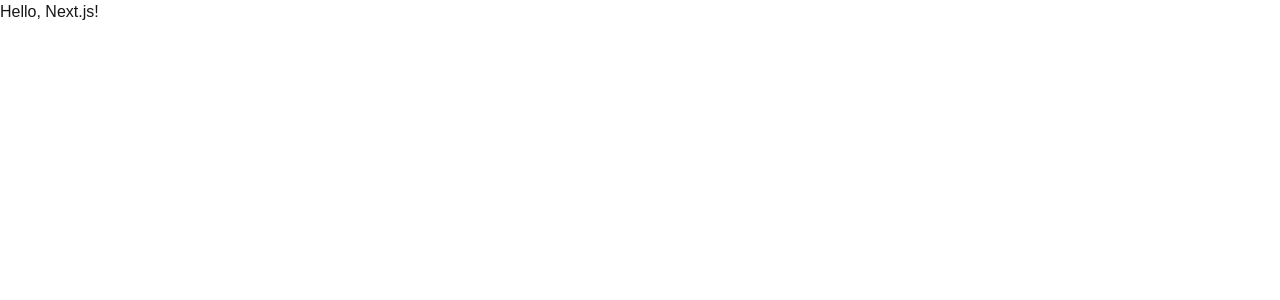
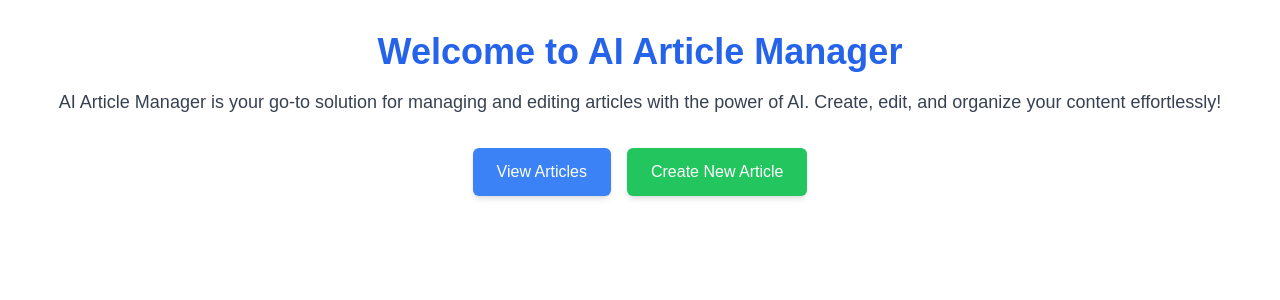
Before and after one commit to usamaamjad811/AI-ArticleManager, a Next.js app in the folder frontend/: page / in a window 1280 px wide. Shown: the top 300 px of the page. Built offline with nearby package versions, Linux system fonts and the light colour scheme.

Commit message:
Home Page updated

```diff
--- a/frontend/src/app/components/ArticleForm.tsx
+++ b/frontend/src/app/components/ArticleForm.tsx
@@ -3,7 +3,6 @@
 import { useState } from 'react';
 import { useRouter } from 'next/navigation';
 import axios from 'axios';
-
 
 interface Article {
   title: string;
@@ -19,10 +18,13 @@ interface ArticleFormProps {
 export default function ArticleForm({ article, articleId, isEditing = false }: ArticleFormProps) {
   const [title, setTitle] = useState(article?.title || '');
   const [content, setContent] = useState(article?.content || '');
+  const [loading, setLoading] = useState(false);
+  const [success, setSuccess] = useState(false);
   const router = useRouter();
 
   const handleSubmit = async (e: React.FormEvent) => {
     e.preventDefault();
+    setLoading(true); // Start loading
     const payload = { title, content };
 
     try {
@@ -31,13 +33,23 @@ export default function ArticleForm({ article, articleId, isEditing = false }: A
       } else {
         await axios.post('http://127.0.0.1:8000/articles/', payload);
       }
+      setSuccess(true); // Show success message
+      setLoading(false); // Stop loading
+
+      // Redirect to articles list after a short delay
+      setTimeout(() => {
         router.push('/articles');
+      }, 1500);
     } catch (error) {
       console.error('Error saving article:', error);
+      setLoading(false); // Stop loading in case of error
     }
   };
 
   return (
+    <div className="container mx-auto p-4">
+      {success && <p className="text-green-500 mb-4">Article created successfully!</p>}
+
       <form onSubmit={handleSubmit} className="grid gap-4">
         <input
           type="text"
@@ -55,9 +67,16 @@ export default function ArticleForm({ article, articleId, isEditing = false }: A
           className="border p-2 rounded"
           rows={5}
         />
-      <button type="submit" className="bg-blue-500 text-white p-2 rounded">
-        {isEditing ? 'Update' : 'Create'} Article
+        <button
+          type="submit"
+          className="bg-blue-500 text-white p-2 rounded"
+          disabled={loading} // Disable button while loading
+        >
+          {loading ? (
+            <span className="spinner-border spinner-border-sm" role="status" aria-hidden="true"></span>
+          ) : isEditing ? 'Update' : 'Create'} Article
         </button>
       </form>
+    </div>
   );
 }
--- a/frontend/src/app/components/ArticleList.js
+++ b/frontend/src/app/components/ArticleList.js
@@ -61,6 +61,11 @@ const ArticleList = () => {
               >
                 Delete
               </button>
+              <div>
+                <Link href={`/articles/${article._id}/edit`}>
+                  <button className="text-blue-500">Edit</button>
+                </Link>
+              </div>
             </div>
           ))}
         </div>
--- a/frontend/src/app/page.tsx
+++ b/frontend/src/app/page.tsx
@@ -1,3 +1,19 @@
 export default function Page() {
-  return <h1>Hello, Next.js!</h1>
+  return (
+    <div className="container mx-auto p-8 text-center">
+      <h1 className="text-4xl font-bold text-blue-600 mb-4">Welcome to AI Article Manager</h1>
+      <p className="text-lg text-gray-700 mb-8">
+        AI Article Manager is your go-to solution for managing and editing articles with the power of AI.
+        Create, edit, and organize your content effortlessly!
+      </p>
+      <div className="flex justify-center space-x-4">
+        <a href="/articles" className="bg-blue-500 text-white px-6 py-3 rounded-md shadow-md hover:bg-blue-600">
+          View Articles
+        </a>
+        <a href="/articles/new" className="bg-green-500 text-white px-6 py-3 rounded-md shadow-md hover:bg-green-600">
+          Create New Article
+        </a>
+      </div>
+    </div>
+  );
 }
```
Lines whose indentation alone changed are shown as unchanged.
